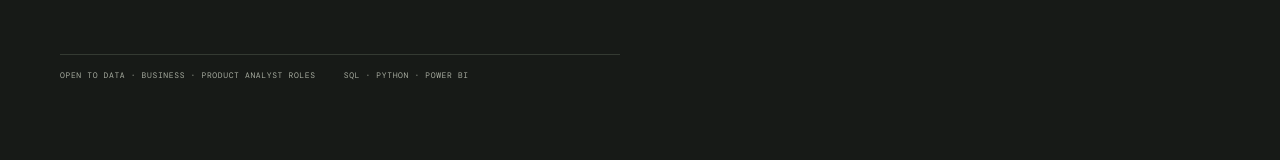
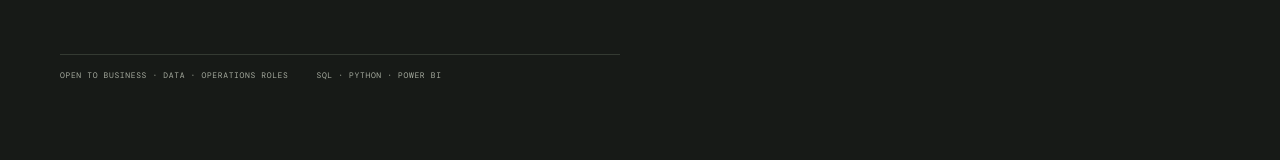
Before and after one commit to Anuragp7788/Anurag-portfolio, a React (Vite) app: page / in a window 1280 px wide. Shown: the part 758-918 px from the top of the page. Built offline with nearby package versions, Linux system fonts and the light colour scheme.

Commit message:
Clarify primary role targets and scope automation freelance offering

```diff
--- a/src/App.tsx
+++ b/src/App.tsx
@@ -86,7 +86,7 @@ function Home({ navigate, onOpenResume }: { navigate: (path: string) => void; on
           <Button onClick={() => navigate("/projects")}>Explore my work <ArrowUpRight size={16}/></Button>
           <button className="quiet-resume-link" onClick={onOpenResume}>View résumé <ArrowUpRight size={15}/></button>
         </div>
-        <div className="quiet-meta"><span>OPEN TO DATA · BUSINESS · PRODUCT ANALYST ROLES</span><span>SQL · PYTHON · POWER BI</span></div>
+        <div className="quiet-meta"><span>OPEN TO BUSINESS · DATA · OPERATIONS ROLES</span><span>SQL · PYTHON · POWER BI</span></div>
       </div>
       <div className="quiet-hero-space" aria-hidden="true"><span>ANALYTICS</span><i/></div>
     </section>
@@ -161,7 +161,7 @@ function Services() {
   const offers=[
     {n:"01",title:"Business & data analysis",desc:"Turn scattered data into a clear view of performance and practical next steps.",items:["Excel / SQL data analysis","KPI tracking and reporting","Power BI dashboard development","Customer, sales and operations analysis"]},
     {n:"02",title:"Research & decision support",desc:"Structure an unclear business question, gather evidence and communicate what it means.",items:["Market and competitor research","Business and industry analysis","Customer and product research","Insight summaries and presentations"]},
-    {n:"03",title:"Workflow automation & applied AI",desc:"Explore ways to reduce repetitive work by connecting business tools and data workflows.",items:["n8n workflow design","API and webhook integrations","Document and data-processing workflows","LLM-assisted workflow prototypes"]}
+    {n:"03",title:"Workflow automation & applied AI",desc:"Explore ways to reduce repetitive work by connecting business tools and data workflows.",items:["n8n workflow prototypes","API and webhook integrations","Document and data-processing workflows","LLM-assisted workflow prototypes"]}
   ];
   return <main className="page-shell inner-page"><SectionHeading eyebrow="INDEPENDENT WORK / SERVICES" title="Practical help for business problems." description="I’m open to clearly scoped freelance, project-based and collaboration opportunities across analytics, research and workflow automation."/><div className="services-note"><span className="eyebrow">HOW I WORK</span><p>Start with the business question, agree on the deliverable and scope, then share progress and document assumptions. I only claim outcomes that can be verified.</p></div><div className="services-grid">{offers.map(x=><article className="service-card" key={x.n}><span className="eyebrow">{x.n} / SERVICE AREA</span><h2>{x.title}</h2><p>{x.desc}</p><ul className="rich-list">{x.items.map(item=><li key={item}><Check size={16}/>{item}</li>)}</ul></article>)}</div><div className="services-cta"><div><span className="eyebrow">HAVE A DEFINED PROJECT?</span><h2>Let’s discuss the problem<br/><em>and the right scope.</em></h2></div><a href="mailto:anuragparkhe7755@gmail.com">Discuss a project <ArrowUpRight size={17}/></a></div><p className="services-disclaimer">Independent services and developing capabilities are presented transparently. AI automation work is currently an area of active practice; production deployments and client results will be added only when completed and verified.</p></main>;
 }
```
